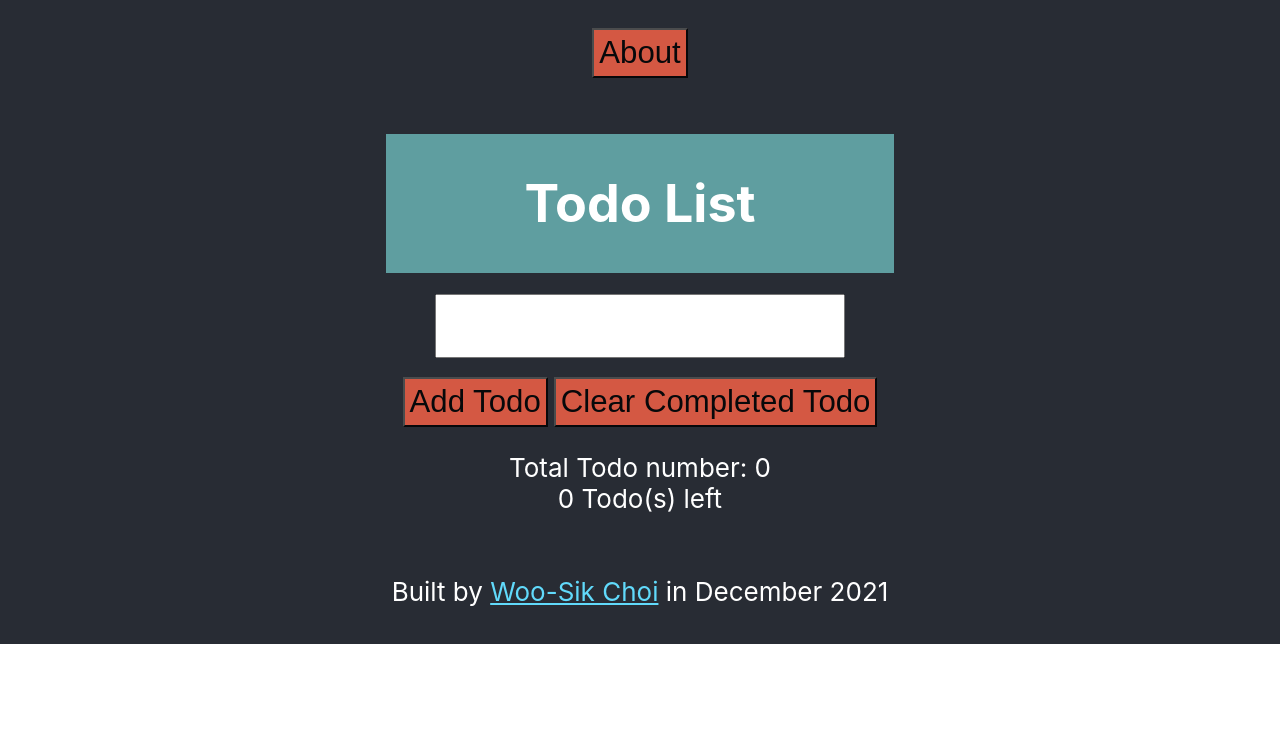
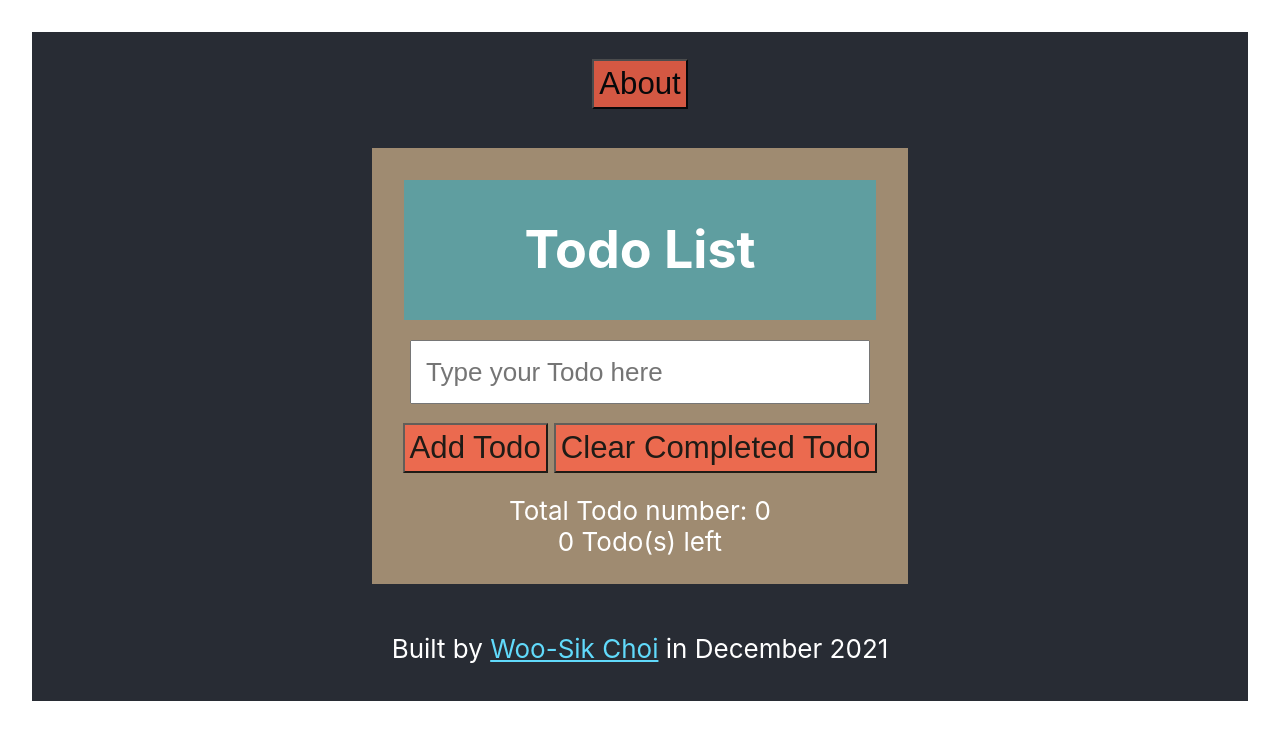
Before and after one commit to dvlprwchoi/tdl, a React (Create React App) app: page / in a window 1280 px wide. Shown: the top 740 px of the page. Built offline with nearby package versions, Linux system fonts and the light colour scheme.

Commit message:
Implement CSS

```diff
--- a/src/App.css
+++ b/src/App.css
@@ -1,6 +1,12 @@
 /* * {
   border: 1px solid yellow;
 } */
+
+.main {
+  margin: 2rem;
+  /* border: 5px solid red; */
+  min-width: 300px;
+}
 
 .About,
 .TodoList,
@@ -30,6 +36,12 @@
   display: '';
 }
 
+.todolistComponents {
+  /* border: 5px solid red; */
+  padding: 1rem;
+  background-color: rgb(210, 180, 140, 0.7);
+}
+
 .pane {
   background-color: cadetblue;
   min-width: 40%;
@@ -40,7 +52,8 @@
 .input {
   padding: 0.9rem;
   margin: 0.3rem;
-  min-width: 30%;
+  width: 85%;
+  min-width: 40%;
   font-size: calc(10px + 2vmin);
 }
 
--- a/src/App.js
+++ b/src/App.js
@@ -64,16 +64,23 @@ function App() {
 
   return (
     <>
+      <div className="main">
         <div className="About">
           <About />
         </div>
         <div className="TodoList">
+          <div className="todolistComponents">
             <TodoList
               todos={todos}
               toggleCheckbox={toggleCheckbox}
               deleteTodo2={_deleteTodo1}
             />
-        <input className="input" type="text" ref={newTodoInputValue}></input>
+            <input
+              className="input"
+              type="text"
+              placeholder="Type your Todo here"
+              ref={newTodoInputValue}
+            ></input>
             <div className="buttons">
               <button onClick={_addTodo}>Add Todo</button>
               <button onClick={_clearCompleted}>Clear Completed Todo</button>
@@ -85,8 +92,10 @@ function App() {
               </div>
             </div>
           </div>
+        </div>
         <div className="Footer">
           <Footer />
+        </div>
       </div>
     </>
   );
```
Lines whose indentation alone changed are shown as unchanged.
